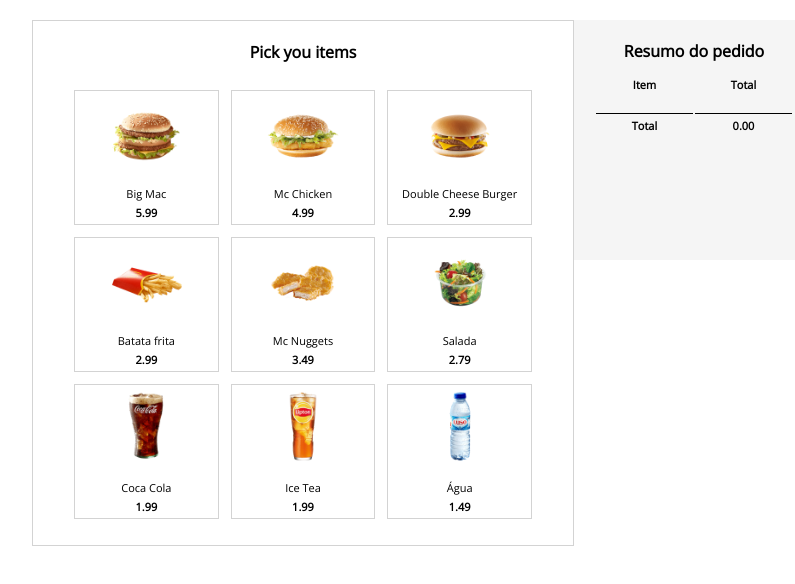
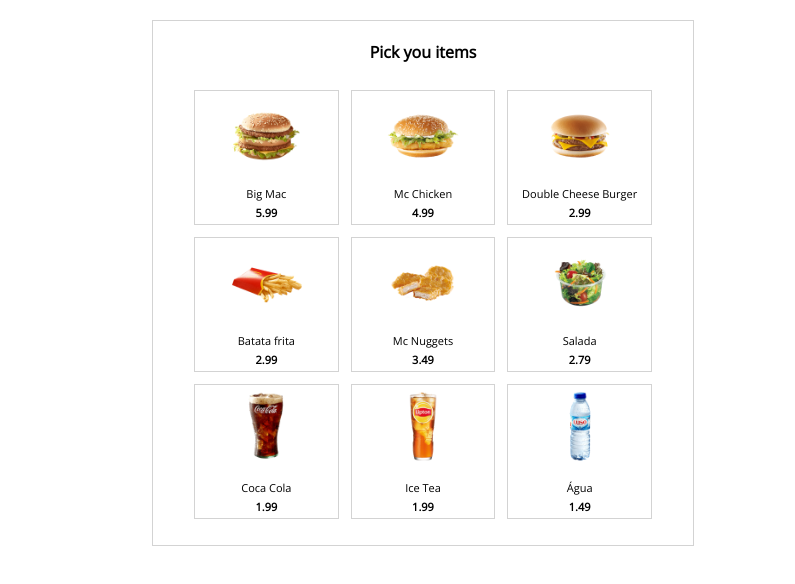
Before and after one commit to Camilla126/SelfServiceMachine, a plain HTML site: page index.html in a window 1280 px wide. Shown: the whole page, without its empty margins (217-1012 px from the left). Drawn offline with nearby package versions, Linux system fonts and the light colour scheme.

Commit message:
adicionando metodos

```diff
--- a/index.html
+++ b/index.html
@@ -43,7 +43,7 @@
         </div>
       </section>
 
-      <section class="summary">
+      <section class="summary" v-if=" total()>0 ">
         <strong>Resumo do pedido</strong>
         <table>
           <thead>
@@ -66,7 +66,7 @@
 
             <tr>
               <th>Total</th>
-              <th>0.00</th>
+              <th>{{ total() }}</th>
             </tr>
           </tbody>
         </table>
--- a/scripts.js
+++ b/scripts.js
@@ -70,6 +70,18 @@
       products: window.products,
     };
   },
+
+  methods: {
+    total: function () {
+      var total = 0;
+      this.products.forEach(function (item) {
+        if (item.active) {
+          total += item.price * item.quantity;
+        }
+      });
+      return total.toFixed(2);
+    },
+  },
 };
 
 Vue.createApp(SelfServiceMachine).mount("#app");
```
